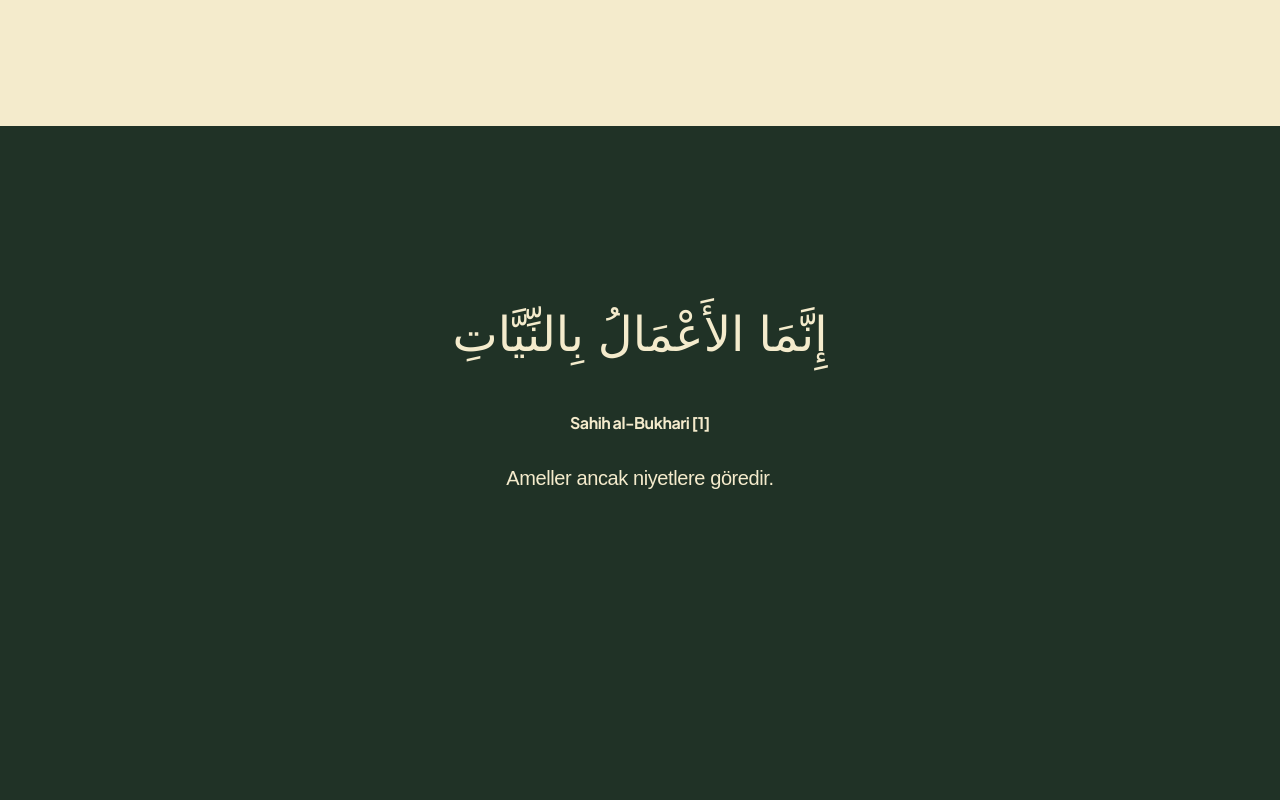
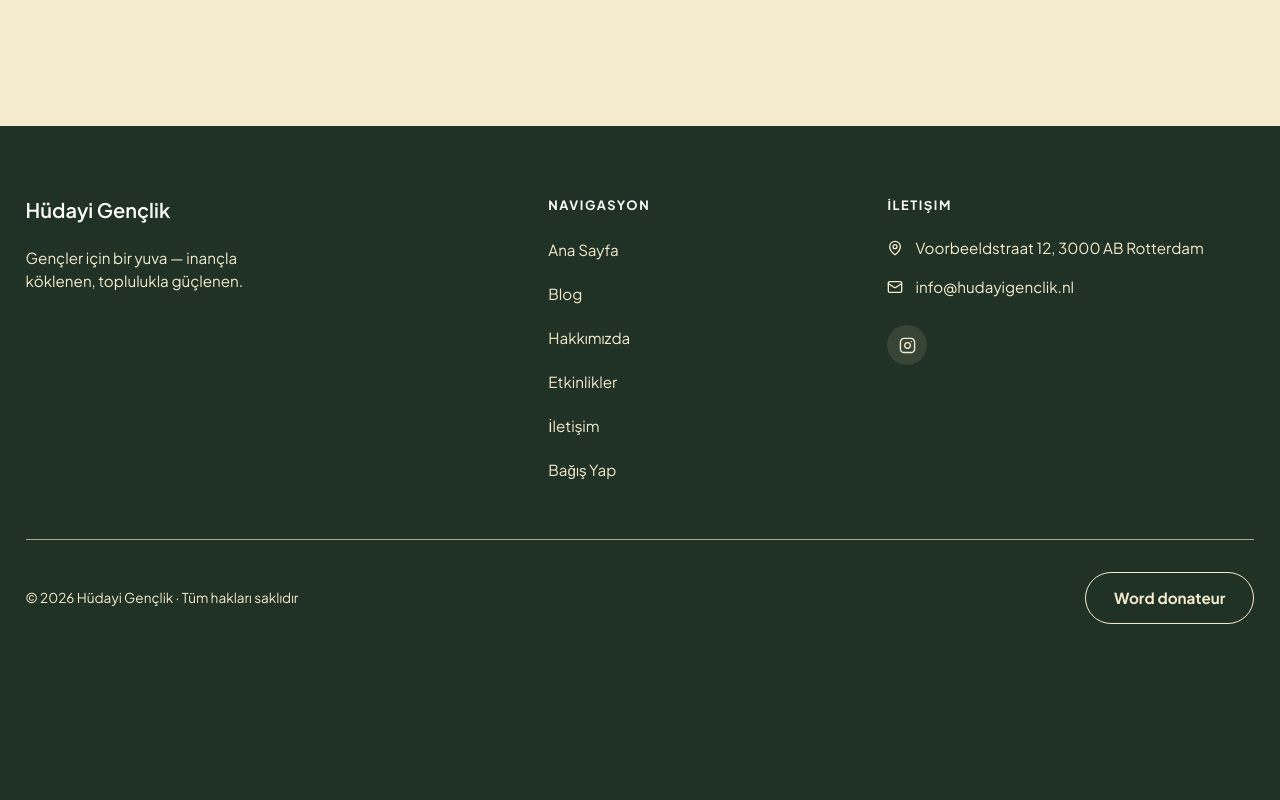
Before and after one commit to Recss68/hudayi-jongeren, a SvelteKit app: page / in a window 1280 px wide. Shown: the part 1380-2180 px from the top of the page. After the commit the page ends 2060 px from the top, so only its background shows below. Built offline with nearby package versions, Linux system fonts and the light colour scheme; a web font is replaced by a local one.

Commit message:
fix: changed hadith component location

```diff
--- a/src/routes/+layout.svelte
+++ b/src/routes/+layout.svelte
@@ -1,7 +1,6 @@
 <script>
 	import '$lib/styles/hj-styles.css';
 	import Header from '$lib/components/header.svelte';
-	import HadithSection from '$lib/components/ui/BukhariHadithSection.svelte';
 	import Footer from '$lib/components/SiteFooter.svelte';
 
 	let { children } = $props();
@@ -11,7 +10,6 @@
 
 <main>
 	{@render children()}
-	<HadithSection />
 </main>
 
 <Footer />
```
